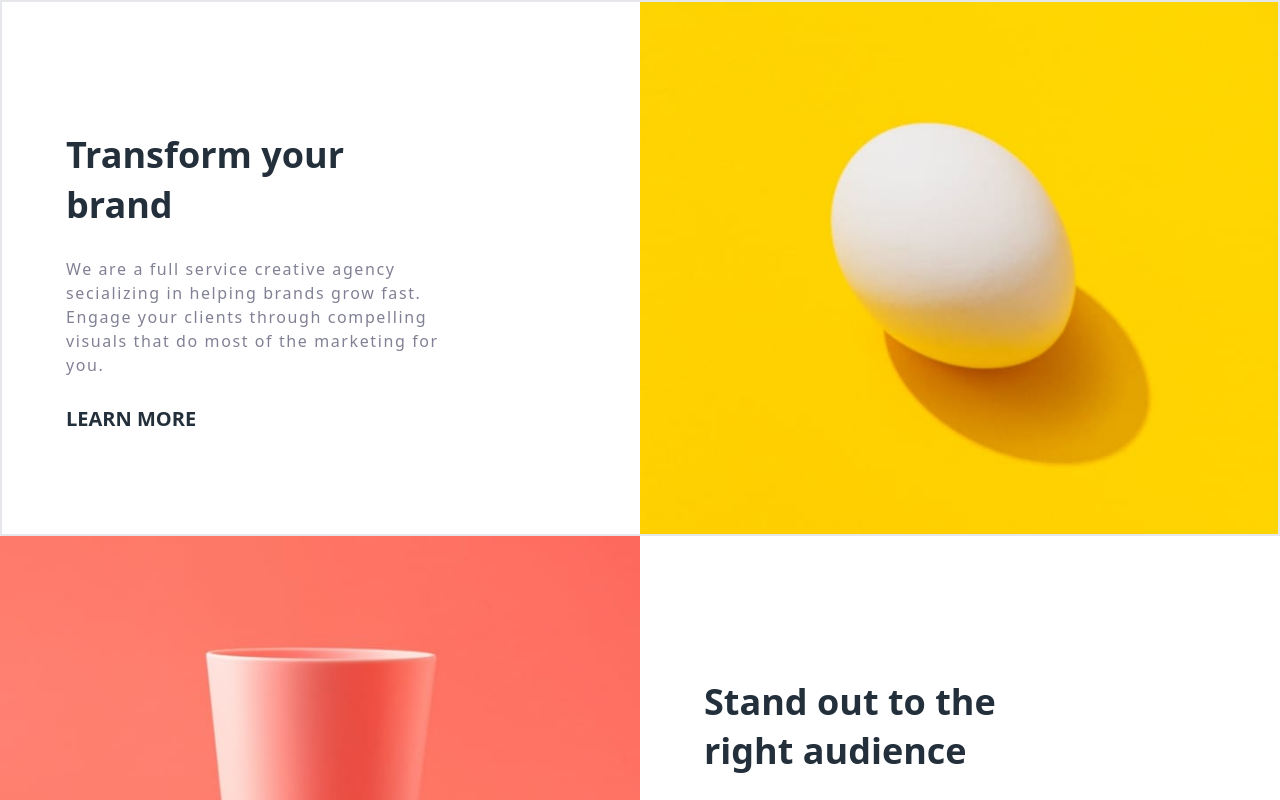
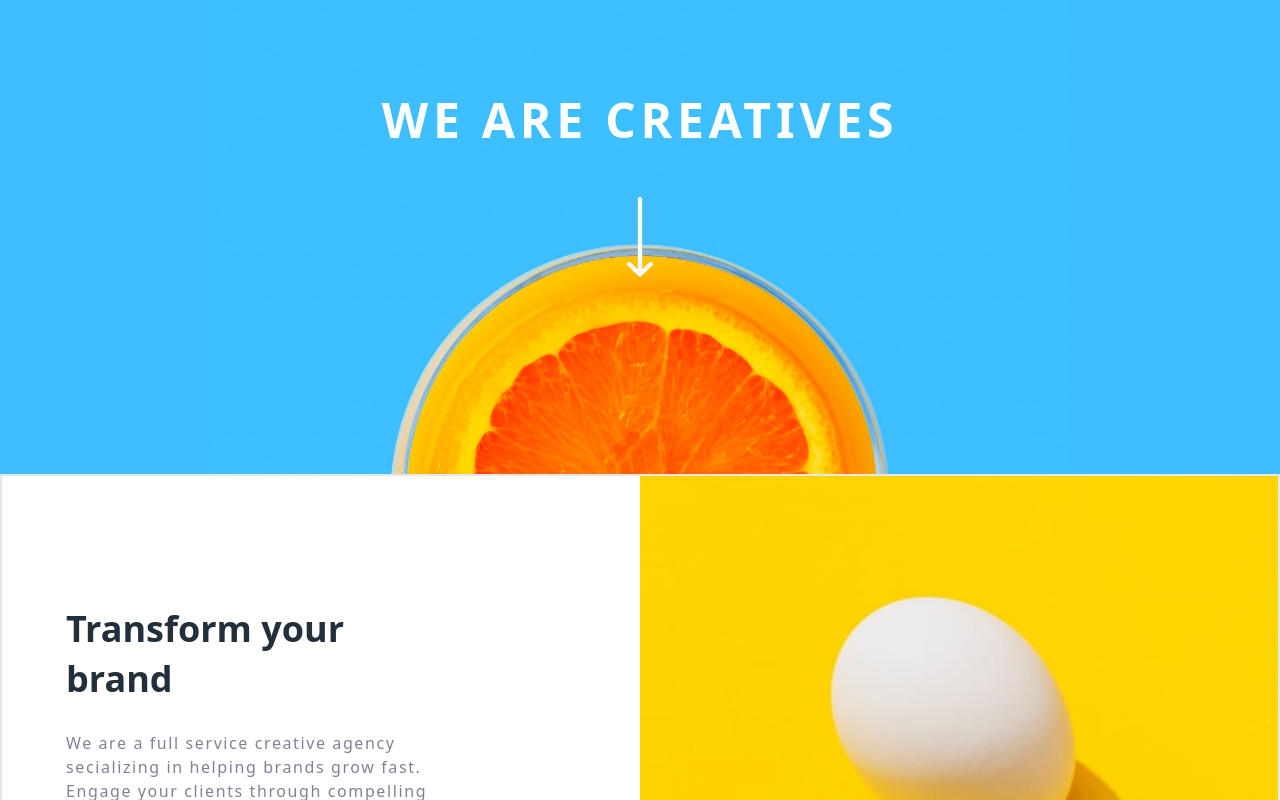
Before and after one commit to ForJessicaSake/Sunny-Side-Agencies, a React (Create React App) app: page / in a window 1280 px wide. Shown: the top 800 px of the page. Built offline with nearby package versions, Linux system fonts and the light colour scheme.

Commit message:
feat:completed the user interface for header section

```diff
--- a/src/components/home.tsx
+++ b/src/components/home.tsx
@@ -1,17 +1,19 @@
 import Display from "../elements/Display";
 import Footer from "../elements/Footer";
 import Fruit from "../elements/Fruit";
+import Header from "../elements/Header";
 import Hero from "../elements/Hero";
 import Testimonial from "../elements/Testimonal";
 
 const Home: React.FC = () => {
   return (
     <section className="overflow-x-hidden">
+      <Header />
       <Hero />
-      <Fruit/>
-      <Testimonial/>
-      <Display/>
-      <Footer/>
+      <Fruit />
+      <Testimonial />
+      <Display />
+      <Footer />
     </section>
   );
 };
--- a/src/elements/Header.tsx
+++ b/src/elements/Header.tsx
@@ -1,7 +1,13 @@
-const Header =()=>{
-    return(
-        <h1>Footer</h1>
-    )
-}
+import roundedCitrus from "../assets/desktop/roundcitrus.jpg";
+import arrowImage from "../assets/desktop/icon-arrow-down.svg"
+const Header = () => {
+  return (
+    <section className="relative flex flex-col justify-center items-center bg-Blue">
+      <h1 className="absolute lg:top-24 top-0 text-2xl w-40 lg:w-full text-center lg:text-5xl text-white font-bold tracking-widest">WE ARE CREATIVES</h1>
+      <img src={arrowImage} alt="orange" className="absolute lg:h-20 h-12" />
+      <img src={roundedCitrus} alt="orange" className="lg:w-8/12 w-full " />
+    </section>
+  );
+};
 
-export default Header
+export default Header;
```
